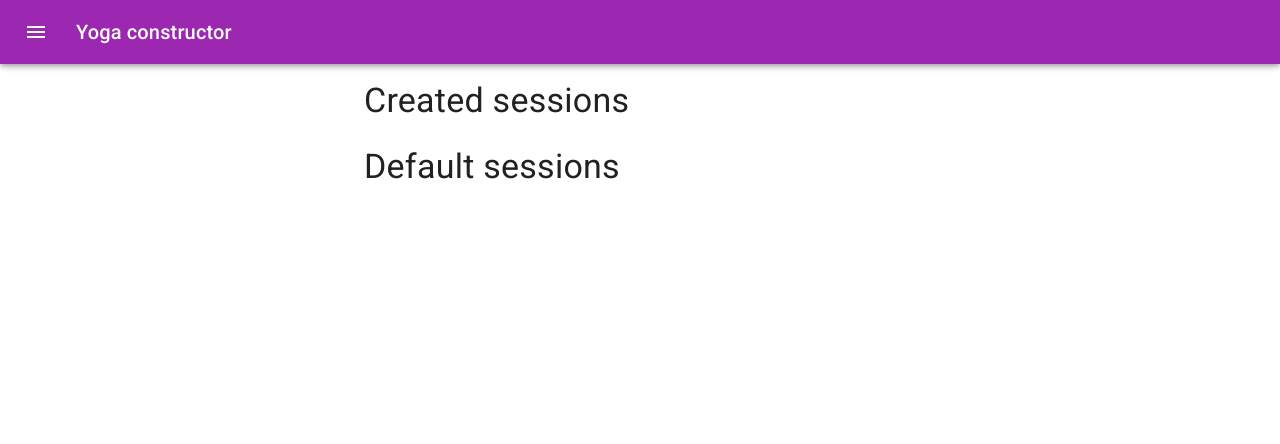
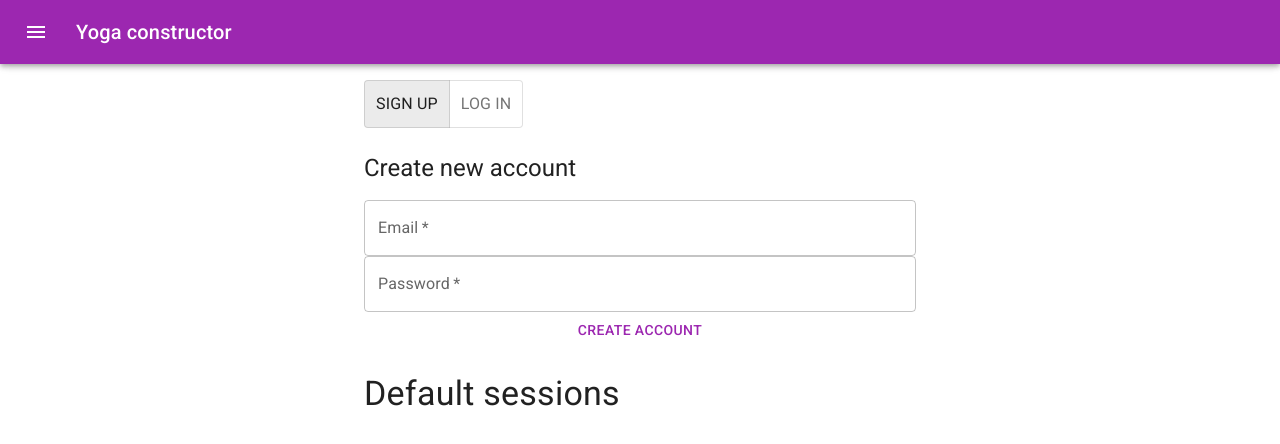
Before and after one commit to Jane-Coding/Yoga-lesson-builder, a React (Vite) app in the folder frontend/: page / in a window 1280 px wide. Shown: the top 444 px of the page. Built offline with nearby package versions, Linux system fonts and the light colour scheme.

Commit message:
feature: signup & login selection on home page

```diff
--- a/frontend/src/components/Navbar.jsx
+++ b/frontend/src/components/Navbar.jsx
@@ -9,7 +9,6 @@ import Toolbar from '@mui/material/Toolbar';
 import Typography from '@mui/material/Typography';
 
 import { Link } from "react-router-dom";
-import { Button } from '@mui/material';
 
 import { useAuthContext } from '../hooks/useAuthContext';
 import { useLogout } from '../hooks/useLogout'
@@ -66,9 +65,6 @@ function Navbar() {
                 </MenuItem>
               }
 
-              {!user && <MenuItem onClick={handleClose} component={Link} to="/login">Log in</MenuItem>}
-              {!user && <MenuItem onClick={handleClose} component={Link} to="/signup">Sign up</MenuItem>}
-
             </Menu>
 
             <Typography variant="h6" component="div" sx={{ flexGrow: 1 }}>
--- a/frontend/src/main.jsx
+++ b/frontend/src/main.jsx
@@ -9,8 +9,8 @@ import HomePage from './pages/HomePage';
 import ErrorPage from './pages/ErrorPage';
 import Lesson from './pages/Lesson';
 import CreateLessonPage from './pages/CreateLessonPage';
-import Login from './pages/Login';
-import SignUp from './pages/SignUp';
+// import Login from './pages/Login';
+// import SignUp from './pages/SignUp';
 
 import { LessonContextProvider } from './context/LessonsContext';
 import { NotificationContextProvider } from './context/NotificationContext';
@@ -31,16 +31,16 @@ const router = createBrowserRouter([
         element: <HomePage/>,
         errorElement: <ErrorPage/>
       },
-      {
-        path: "/login",
-        element: <Login/>,
-        errorElement: <ErrorPage/>
-      },
-      {
-        path: "/signup",
-        element: <SignUp/>,
-        errorElement: <ErrorPage/>
-      },
+      // {
+      //   path: "/login",
+      //   element: <Login/>,
+      //   errorElement: <ErrorPage/>
+      // },
+      // {
+      //   path: "/signup",
+      //   element: <SignUp/>,
+      //   errorElement: <ErrorPage/>
+      // },
       {
         path: "/lesson/:id",
         element: <Lesson/>,
--- a/frontend/src/pages/HomePage.jsx
+++ b/frontend/src/pages/HomePage.jsx
@@ -1,19 +1,22 @@
-import { Typography } from '@mui/material';
+import { Typography, ToggleButtonGroup, ToggleButton } from '@mui/material';
 import Container from '@mui/material/Container';
 import Stack from '@mui/material/Stack';
 
 import LessonCard from '../components/LessonCard';
 import Notification from '../components/Notification';
+import Login from './Login';
+import Signup from './Signup';
 
-import { useEffect } from 'react';
+import { useEffect, useState } from 'react';
 
 import { useLessonsContext } from '../hooks/useLessonsContext';
 import { useAuthContext } from '../hooks/useAuthContext';
 
 function HomePage() {
     const {lessons, dispatch} = useLessonsContext()
+    const { user } = useAuthContext()
 
-    const { user } = useAuthContext()
+    const [ newUser, setNewUser ] = useState(true)
 
     useEffect(() => {
         const getLessonsList = async () => {
@@ -35,14 +38,38 @@ function HomePage() {
 
     }, [dispatch, user])
 
+    const login = (event, update) => {
+        console.log(event);
+        console.log(update);
+        setNewUser(update)
+    }
+
     return (
         <Container maxWidth="sm" sx={{mt: "80px", mb: "60px"}}>
             <Stack spacing={3}>
-                {user && <Typography>Welcome back {user.email}</Typography>}
 
-                <Typography variant="h4">
-                    Created sessions
-                </Typography>
+                {!user && <ToggleButtonGroup
+                    value={newUser}
+                    exclusive
+                    onChange={login}
+                    >
+                        <ToggleButton value={true}>
+                            <Typography>Sign up</Typography>
+                        </ToggleButton>
+                        <ToggleButton value={false}>
+                            <Typography>Log in</Typography>
+                        </ToggleButton>
+                    </ToggleButtonGroup>
+                }
+
+                {(!user && newUser) && <Signup />}
+                {(!user && !newUser) && <Login />}
+
+                {user && <>
+                    <Typography>Welcome back {user.email}</Typography>
+                    <Typography variant="h4">Your created lessons</Typography>
+                    </>
+                }
 
                 {lessons && lessons.map(lesson =>
                     <LessonCard key={lesson._id} lesson={lesson}></LessonCard>
```
